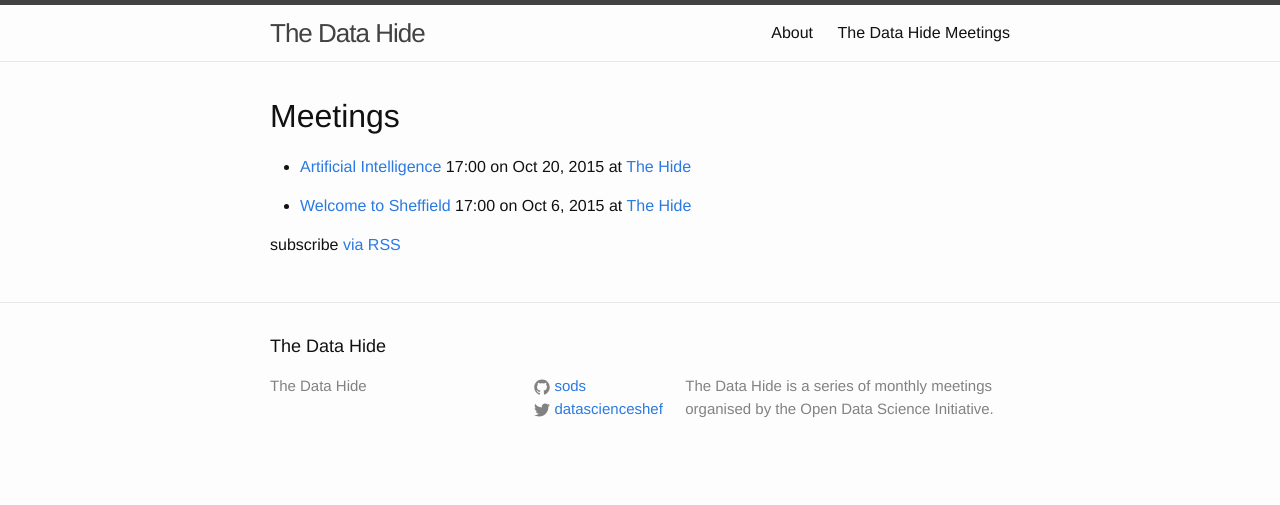
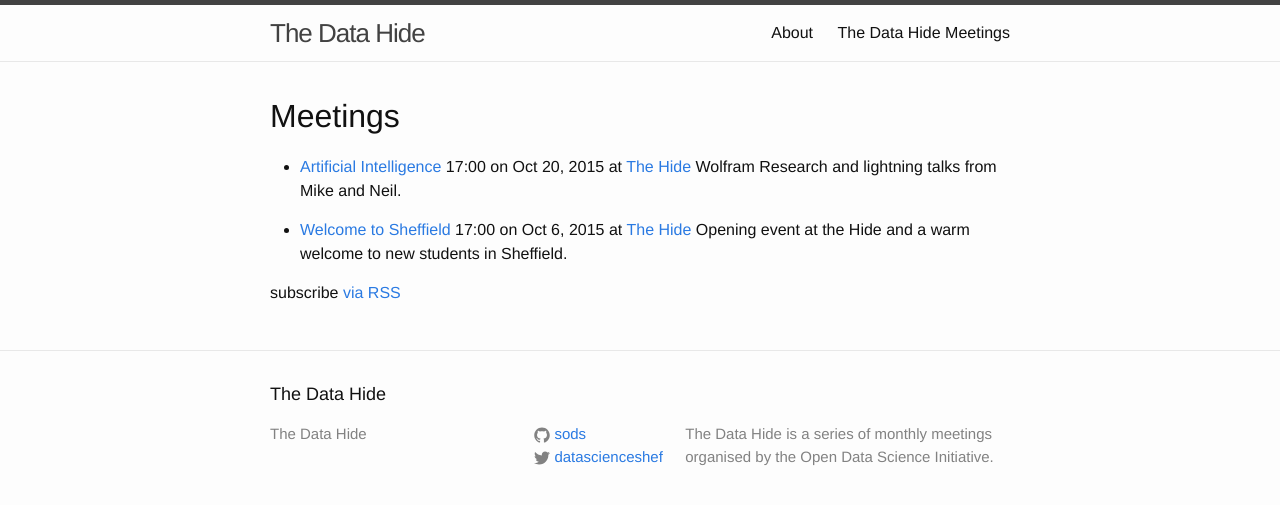
Before and after one commit to sods/datahide, a Jekyll site: the page built from index.md, in a window 1280 px wide. Shown: the top 505 px of the page. Built offline with Jekyll 4.4.1, drawn with Linux system fonts in a browser that asks for light colours.

Commit message:
Update datahide index

```diff
--- a/_posts/2015-10-06-welcome-to-sheffield.md
+++ b/_posts/2015-10-06-welcome-to-sheffield.md
@@ -1,6 +1,7 @@
 ---
 layout: post
 title:  "Welcome to Sheffield"
+tagline: Opening event at the Hide and a warm welcome to new students in Sheffield.
 ---
 
 This is the Launch Meeting of the "Data Hide".
--- a/_posts/2015-10-20-survival-ai.md
+++ b/_posts/2015-10-20-survival-ai.md
@@ -1,6 +1,7 @@
 ---
 layout: post
 title:  "Artificial Intelligence"
+tagline: Wolfram Research and lightning talks from Mike and Neil.
 ---
 
 Three talks this week:
--- a/index.md
+++ b/index.md
@@ -6,7 +6,7 @@ title: The Data Hide Meetings
 # Meetings
 
 {% for post in site.posts %}
-- [{{ post.title }}]({{ post.url | prepend: site.baseurl }}) 17:00 on {{ post.date | date: "%b %-d, %Y" }} at [The Hide](https://www.facebook.com/TheHideS3)
+- [{{ post.title }}]({{ post.url | prepend: site.baseurl }}) 17:00 on {{ post.date | date: "%b %-d, %Y" }} at [The Hide](https://www.facebook.com/TheHideS3) {{ post.tagline }}
 {% endfor %}
 
 <p class="rss-subscribe">subscribe <a href="{{ "/feed.xml" | prepend: site.baseurl }}">via RSS</a></p>
```
